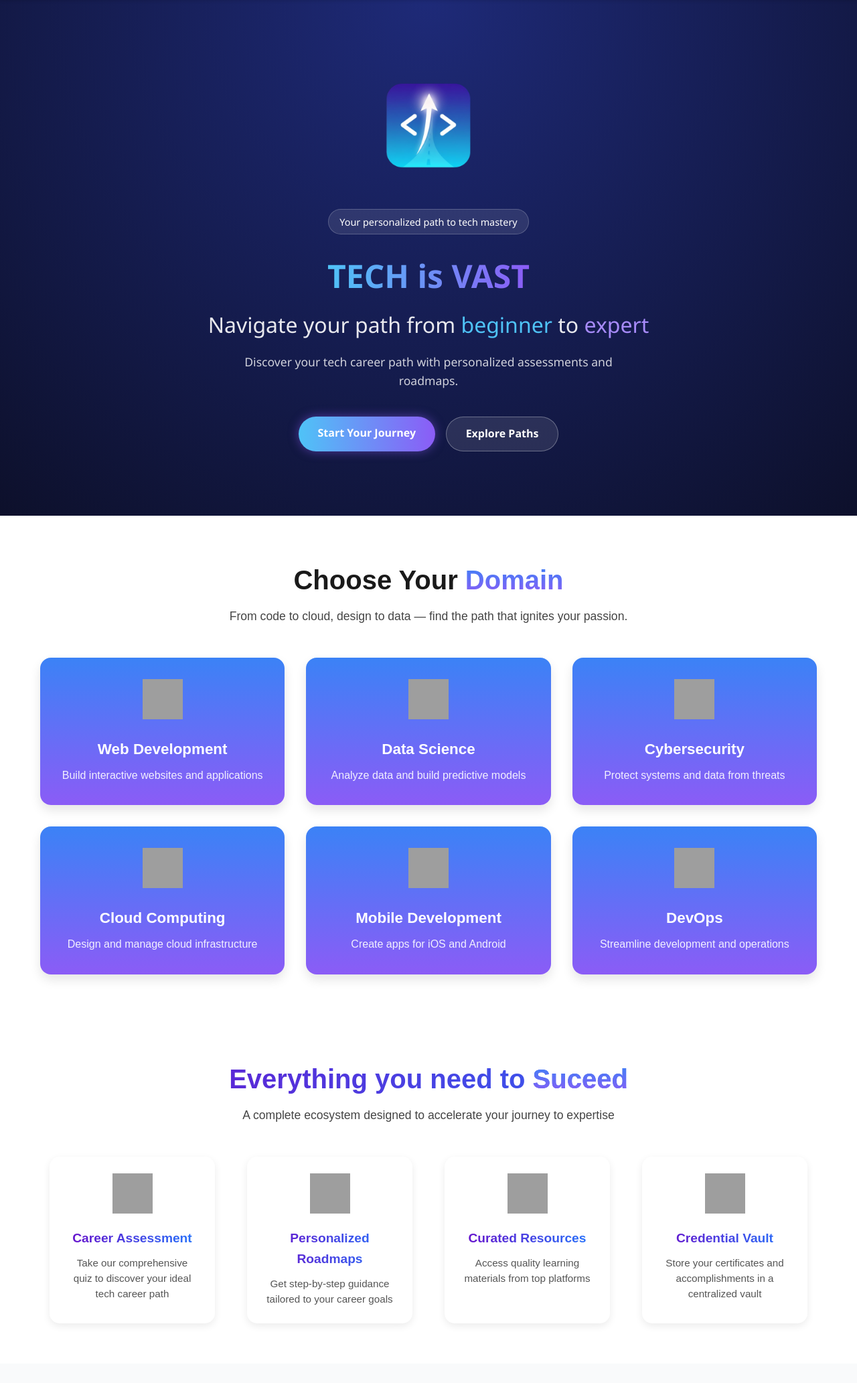
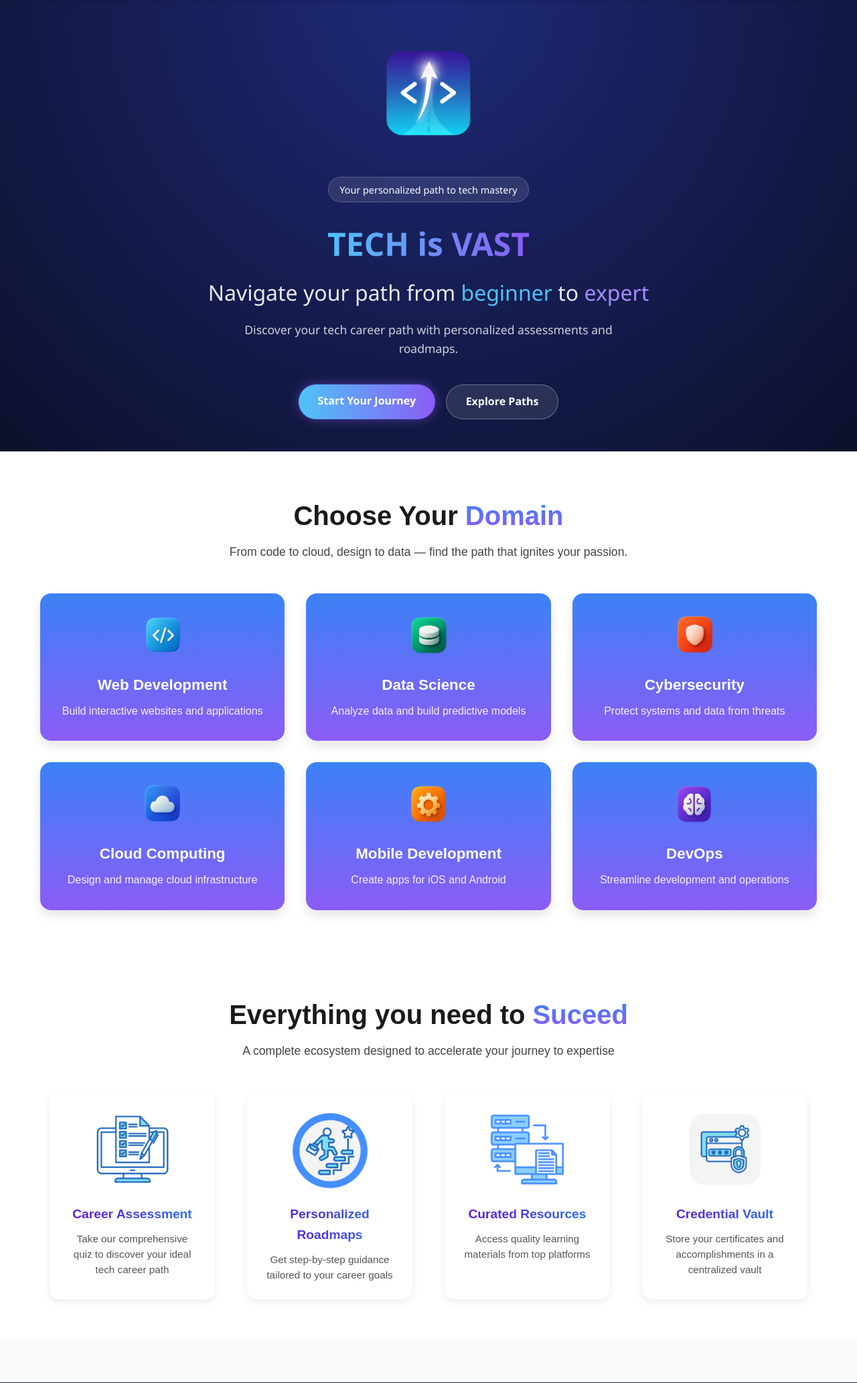
Before and after one commit to TrishaCaracas/devroute-2, a PHP site: page / in a window 1280 px wide. Shown: the part 70-2135 px from the top of the page at 67% size. Run offline with PHP 8.4, Linux system fonts and the light colour scheme; grey boxes are pictures that could not be loaded.

Commit message:
Complete Images

```diff
--- a/src/assets/css/style.css
+++ b/src/assets/css/style.css
@@ -121,7 +121,7 @@ body {
 .hero {
     background: radial-gradient(circle at top center, #1e2a78, #0d102b);
     color: white;
-    padding: 6rem 1rem;
+    padding: 3rem 1rem;
     text-align: center;
 }
 
@@ -340,14 +340,6 @@ body {
 }
 
 .features h2 {
-  font-size: 2rem;
-  margin-bottom: 40px;
-  background: linear-gradient(90deg, #6a11cb, #2575fc);
-  -webkit-background-clip: text;
-  -webkit-text-fill-color: transparent;
-}
-
-.features h2 {
   text-align: center;
   font-size: 2.5rem;
   font-weight: 700;
@@ -361,7 +353,7 @@ body {
   -webkit-text-fill-color: transparent;
 }
 
-.feature-subtitle {
+.features-subtitle {
   text-align: center;
   color: #444;
   max-width: 700px;
@@ -391,8 +383,7 @@ body {
 }
 
 .feature-icon {
-  width: 60px;
-  height: 60px;
+  width: 120px;
   margin-bottom: 15px;
 }
 
--- a/src/index.php
+++ b/src/index.php
@@ -22,7 +22,7 @@ if(isset($_SESSION['id'])) {
     </div>
 </section>
 
-<section class="domains">
+<section id="domains" class="domains">
   <div class="container">
     <h2>Choose Your <span>Domain</span></h2>
     <p class="domains-subtitle">
@@ -43,7 +43,7 @@ if(isset($_SESSION['id'])) {
       </div>
 
       <div class="domain-card">
-        <img src="assets/iimages/cybersecurity-icon.png" alt="Cybersecurity Icon" class="domain-icon">
+        <img src="assets/images/cybersecurity-icon.png" alt="Cybersecurity Icon" class="domain-icon">
         <h3>Cybersecurity</h3>
         <p>Protect systems and data from threats</p>
       </div>
@@ -73,25 +73,25 @@ if(isset($_SESSION['id'])) {
 <section id="features" class="features">
   <div class="container">
     <h2>Everything you need to <span>Suceed</span></h2>
-    <p class="feature-subtitle"> A complete ecosystem designed to accelerate your journey to expertise </p>
+    <p class="features-subtitle"> A complete ecosystem designed to accelerate your journey to expertise </p>
     <div class="features-grid">
       <div class="feature-card">
-        <img src="career-icon.png" alt="Feature Icon" class="feature-icon">
+        <img src="assets/images/quiz-icon.png" alt="Feature Icon" class="feature-icon">
         <h3>Career Assessment</h3>
         <p>Take our comprehensive quiz to discover your ideal tech career path</p>
       </div>
       <div class="feature-card">
-        <img src="roadmap-icon.png" alt="Feature Icon" class="feature-icon">
+        <img src="assets/images/career-icon.png" alt="Feature Icon" class="feature-icon">
         <h3>Personalized Roadmaps</h3>
         <p>Get step-by-step guidance tailored to your career goals</p>
       </div>
       <div class="feature-card">
-        <img src="resources-icon.png" alt="Feature Icon" class="feature-icon">
+        <img src="assets/images/resources-icon.png" alt="Feature Icon" class="feature-icon">
         <h3>Curated Resources</h3>
         <p>Access quality learning materials from top platforms</p>
       </div>
       <div class="feature-card">
-        <img src="vault-icon.png" alt="Feature Icon" class="feature-icon">
+        <img src="assets/images/vault-icon.png" alt="Feature Icon" class="feature-icon">
         <h3>Credential Vault</h3>
         <p>Store your certificates and accomplishments in a centralized vault</p>
       </div>
```
Also changed, not shown: src/assets/images/career-icon.png (added), src/assets/images/cloud-icon.png (added), src/assets/images/cybersecurity-icon.png (added), src/assets/images/data-science-icon.png (added), src/assets/images/devops-icon.png (added), src/assets/images/mobile-icon.png (added), src/assets/images/quiz-icon.png (added), src/assets/images/resources-icon.png (added), src/assets/images/vault-icon.png (added), src/assets/images/web-development-icon.png (added).
